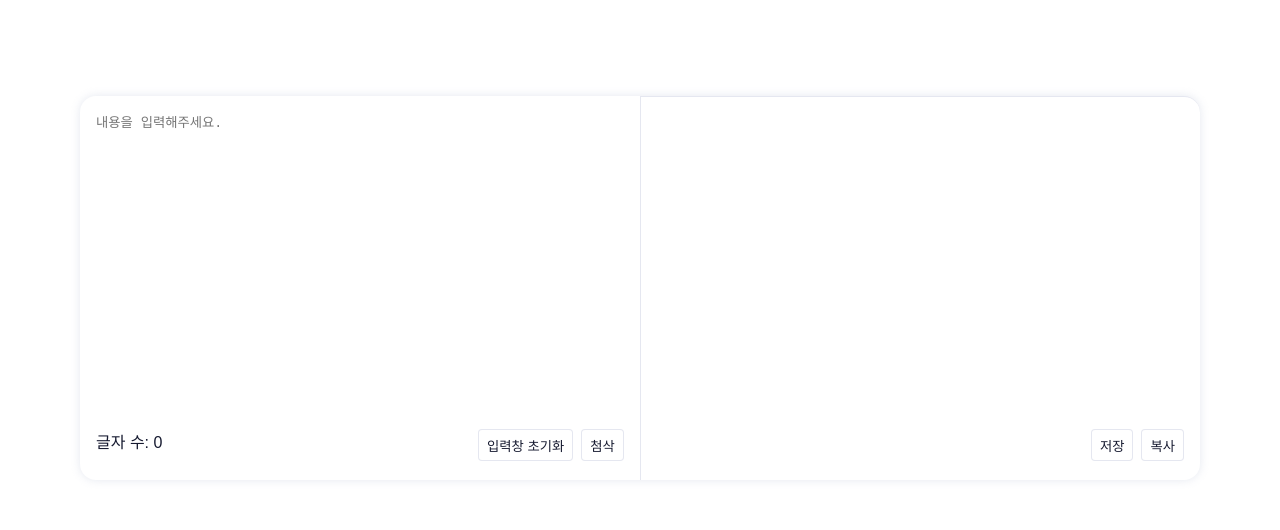
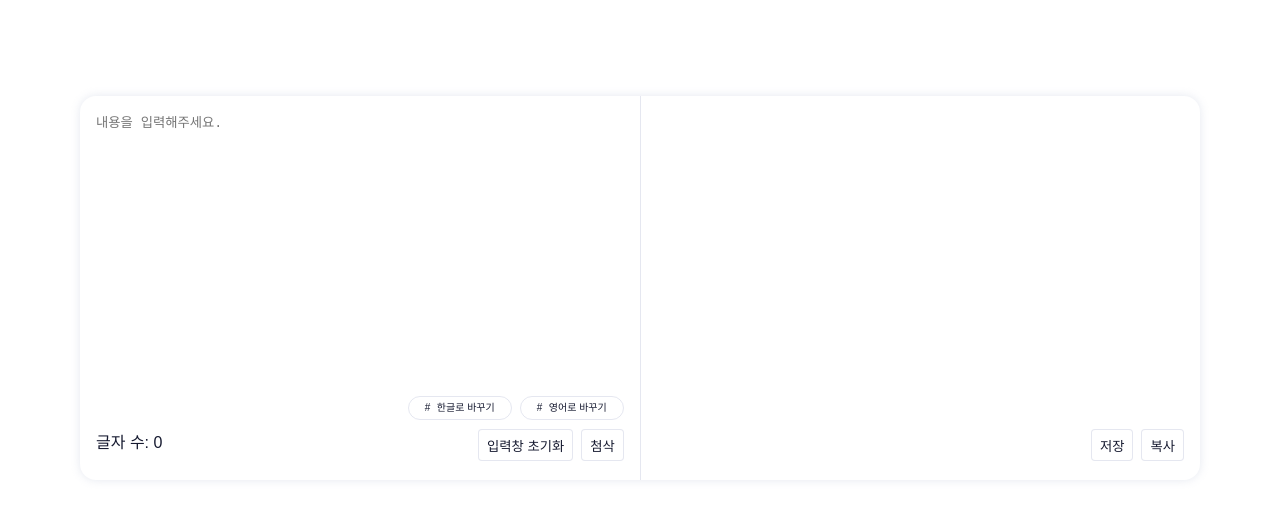
Before and after one commit to wyjee/check-mate, a Next.js app in the folder checkmate-front/: page / in a window 1280 px wide. Shown: the top 530 px of the page. Built offline with nearby package versions, Linux system fonts and the light colour scheme; no server answers.

Commit message:
feature(front): add translation language option

```diff
--- a/checkmate-front/app/components/Main/History.css
+++ b/checkmate-front/app/components/Main/History.css
@@ -3,7 +3,13 @@
     border: 1px solid rgba(198,203,222,.45);
     border-radius: 4px;
     border-top-left-radius: 0px;
-    padding: 32px 48px 16px 48px;
+    padding: 32px 24px 16px 24px;
+}
+
+@media (min-width: 768px) {
+    .history_area {
+        padding: 32px 48px 16px 48px;
+    }
 }
 
 .history_box {
--- a/checkmate-front/app/components/Main/Translation.css
+++ b/checkmate-front/app/components/Main/Translation.css
@@ -3,7 +3,7 @@
     position: relative;
     width: 100%;
     min-height: 24rem;
-    padding: 16px 16px 51px 16px;
+    padding: 16px 16px 88px 16px;
 }
 
 @media (min-width: 768px) {
@@ -44,7 +44,6 @@
 @media (min-width: 768px) {
     .result_box {
         border: none;
-        border-top: 1px solid rgba(198,203,222,.45);
         border-left: 1px solid rgba(198,203,222,.45);
     }
 }
@@ -86,3 +85,33 @@
     text-underline-offset: 4px;
     text-decoration-thickness: 3px;
 }
+
+.tags {
+    display: flex;
+    justify-content: flex-end;
+    width: 100%;
+    height: 24px;
+}
+
+.tags .tag:before {
+    content: '#';
+    position: absolute;
+    width: 16px;
+    height: 16px;
+    left: 16px;
+}
+
+.tags .tag {
+    position: relative;
+    font-size: 10px;
+    line-height: 18px;
+    border-radius: 48px;
+    border: 1px solid rgba(198,203,222,.45);
+    padding: 2px 16px 2px 28px;
+    margin: 0px 0px 0px 8px;
+    cursor: pointer;
+}
+
+.tags .tag.marked {
+    background: rgb(153, 194, 255);
+}
--- a/checkmate-front/app/components/Main/Translation.tsx
+++ b/checkmate-front/app/components/Main/Translation.tsx
@@ -1,11 +1,12 @@
 'use client'
 
 import React, {ChangeEvent, useEffect, useMemo, useState} from 'react';
-import OpenAI from "openai";
+import axios from 'axios';
+import OpenAI from 'openai';
 import DiffMatchPatch from 'diff-match-patch';
 import Loader from '../Shared/Loader';
+import {createHTMLWithDiff} from '@/app/lib/CreateHtmlWithDiff'
 import './Translation.css'
-import axios from "axios";
 
 const config = {
     apiKey: process.env.NEXT_PUBLIC_OPENAI_API_KEY,
@@ -13,32 +14,32 @@ const config = {
 };
 const openai = new OpenAI(config);
 const openaiModel = 'gpt-3.5-turbo'
+const LANGUAGE = {
+    KOREAN: 'Korean',
+    ENGLISH: 'English',
+    ORIGINAL: 'the original language',
+}
 
 const dmp = new DiffMatchPatch();
 
-const Main = (props: any)=> {
+const Main = ({getHistory}: {getHistory: ()=>void})=> {
     const [text, setText] = useState("");
     const [fixedText, setFixedText] = useState("");
     const [words, setWords] = useState(0);
     const [loading, setLoading] = useState(false);
-    const [fixed, setFixed] = useState(false);
-    const [language, setLanguage] = useState("en");
-    const langPairs: {
-        [key: string]: string
-    } = {
-        en: 'English',
-        kr: 'Korean'
-    }
+    const [fixed, setFixed] = useState(true);
+    const [timeoutId, setTimeoutId] = useState<NodeJS.Timeout>();
+    const [language, setLanguage] = useState<string>(LANGUAGE.ORIGINAL);
 
     const callOpenAi = async () => {
-
-        setFixed(true);
+        try {
+            setFixed(false);
             const params = {
                 model: openaiModel,
                 messages: [
                     {
                         "role": "system",
-                    "content": `You will be provided with statements, and your task is to convert them to standard ${langPairs[language]}.`
+                        "content": `You will be provided with statements, and your task is to convert them to standard Language in ${language}.`
                     },
                     {
                         "role": "user",
@@ -49,41 +50,52 @@ const Main = (props: any)=> {
                 max_tokens: 64,
                 top_p: 1
             }
-        // const res = await openai.chat.completions.create(params);
-        // const data = res.choices[0]?.message?.content;
-        // const message = data.text;
+            const res = await openai.chat.completions.create(params);
+            const message = res.choices[0]?.message?.content;
 
-        const message = "She did not go to the market."
+            if (!message) return alert('번역 결과가 존재하지 않습니다.')
             setFixedText(message)
-
-        setFixed(false);
-
+            setFixed(true);
+        } catch (error) {
+            setFixed(true);
+            console.error(`[ERROR] ${error}`);
+        }
     }
 
     const handleTextChange = (e: ChangeEvent<HTMLTextAreaElement>) => {
         setText(e.target.value);
-        setWords(countWords(e.target.value));
+        if (timeoutId) clearTimeout(timeoutId);
+        const id: NodeJS.Timeout = setTimeout(()=> {
+            setWords(countWords(text));
+            clearTimeout(timeoutId);
+            console.log('serWords', setWords,
+                'timeoutId', timeoutId);
+        },500)
+        setTimeoutId(id);
+
     }
 
     const countWords = (str: string)=> {
-        const matches = str.match(/[\w\d\’\'-]+/gi);
+        const matches = str.match(/[\w\d\’\'-가-힣]+|[\uAC00-\uD7A3]+/gi);
         return matches ? matches.length : 0;
     }
 
     const handleSave= async () => {
         if (!text) return alert('입력된 내용이 존재하지 않습니다.\n첨삭 받을 내용을 입력해 첨삭 결과를 저장해보세요.');
         if (!fixedText) return alert('첨삭 결과가 존재하지 않습니다. 첨삭 버튼을 눌러 첨삭 내용을 저장해보세요.');
-        const response = await axios.post('http://localhost:8000/history', {
+        await axios.post('http://localhost:8000/history', {
             text: text,
             diff: dmp.diff_main(text, fixedText)
         })
         alert('저장되었습니다.');
-        await props.getHistory();
+        await getHistory();
     }
 
-    const handleInitialization = () => {
+    const initialize = () => {
         setText('');
         setWords(0);
+        setFixedText('')
+        setLanguage(LANGUAGE.ORIGINAL);
     }
 
     const handleSubmit = () => {
@@ -100,39 +112,28 @@ const Main = (props: any)=> {
         }
     };
 
-    const createHTMLWithDiff = (diff: [number, string][]) => {
-        let result = '';
-
-        diff.forEach(([operation, char]) => {
-            switch (operation) {
-                case -1: // 삭제된 경우
-                    result += `<span class="underline-red">${char}</span>`;
-                    break;
-                case 1: // 추가된 경우
-                    result += `<span class="underline-green">${char}</span>`;
-                    break;
-                case 0: // 변화 없는 경우
-                    result += char;
-                    break;
-            }
-        });
-
-        return result;
-    }
-
     const resultText = useMemo(() => {
         return `${createHTMLWithDiff(dmp.diff_main(text, fixedText))}`
     }, [fixedText]);
 
+    const setLanguageToKorean = () => {
+        if(language === LANGUAGE.KOREAN) setLanguage(LANGUAGE.ORIGINAL);
+        else setLanguage(LANGUAGE.KOREAN);
+    }
+
+    const setLanguageToEnglish = () => {
+        if(language === LANGUAGE.ENGLISH) setLanguage(LANGUAGE.ORIGINAL);
+        else setLanguage(LANGUAGE.ENGLISH);
+    }
+
     useEffect(() => {
-        if (loading || !fixed) return;
+        if (!fixed && !loading) return setLoading(true);
+        setLoading(false);
+    }, [fixed]);
 
-        try {
-            setLoading(true);
-        } catch (error) {
-            return console.error(`[ERROR] ${error}`);
-        }
-    }, [fixed]);
+    useEffect(() => {
+        if(!text && fixedText) return initialize();
+    }, [text, fixedText]);
 
     return (
         <div className={'translation_area flex_row'}>
@@ -141,17 +142,21 @@ const Main = (props: any)=> {
                     className={'textarea'}
                     placeholder="내용을 입력해주세요."
                     onChange={handleTextChange}
+
                     value={text}
                 />
-
+                <div className={'tags'}>
+                    <span onClick={setLanguageToKorean} className={`${language === 'Korean' ? 'marked':''} tag`}>한글로 바꾸기</span>
+                    <span onClick={setLanguageToEnglish} className={`${language === 'English' ? 'marked':''} tag`}>영어로 바꾸기</span>
+                </div>
                 <div className="buttons">
-                    <span>글자 수: {words}</span>
-                    <div>
-                        <button type="button" onClick={handleInitialization} className={'button'} >
+                    <span className={'flex_item'}>글자 수: {words}</span>
+                    <div className={'flex_item flex_end'}>
+                        <button type="button" onClick={initialize} className={'button'} >
                             입력창 초기화
                         </button>
                         <button type="button"
-                                disabled={!words}
+                                disabled={!words || loading}
                                 onClick={handleSubmit}
                                 className={'button'}
                         >
@@ -162,7 +167,7 @@ const Main = (props: any)=> {
             </div>
             <div className={'result_box'}>
                 <div className={'textarea'}><div dangerouslySetInnerHTML={{__html: resultText}}></div></div>
-                <div className={'buttons flex_right'}>
+                <div className={'buttons flex_end'}>
                     <button onClick={handleSave} className={'button'}>저장</button>
                     <button onClick={handleCopy} className={'button'}>복사</button>
                 </div>
--- a/checkmate-front/app/components/Shared/Loader.css
+++ b/checkmate-front/app/components/Shared/Loader.css
@@ -1,7 +1,7 @@
 .loader {
-    width: 48px;
-    height: 48px;
-    border: 5px solid #ffffff;
+    width: 24px;
+    height: 24px;
+    border: 5px solid rgba(198,203,222,.45);
     border-bottom-color: transparent;
     border-radius: 50%;
     display: inline-block;
--- a/checkmate-front/app/globals.css
+++ b/checkmate-front/app/globals.css
@@ -93,7 +93,7 @@ textarea {
   flex-direction: row;
 }
 
-.flex_right {
+.flex_end {
   display: flex;
   justify-content: flex-end;
 }
--- /dev/null
+++ b/checkmate-front/app/lib/CreateHtmlWithDiff.ts
@@ -0,0 +1,19 @@
+export const createHTMLWithDiff = (diff: [number, string][]) => {
+    let result = '';
+
+    diff.forEach(([operation, char]) => {
+        switch (operation) {
+            case -1: // 삭제된 경우
+                result += `<span class="underline-red">${char}</span>`;
+                break;
+            case 1: // 추가된 경우
+                result += `<span class="underline-green">${char}</span>`;
+                break;
+            case 0: // 변화 없는 경우
+                result += char;
+                break;
+        }
+    });
+
+    return result;
+}
```
Also changed, not shown: checkmate-front/app/components/Main/History.tsx (+4 -23 lines). Lines whose indentation alone changed are shown as unchanged.
